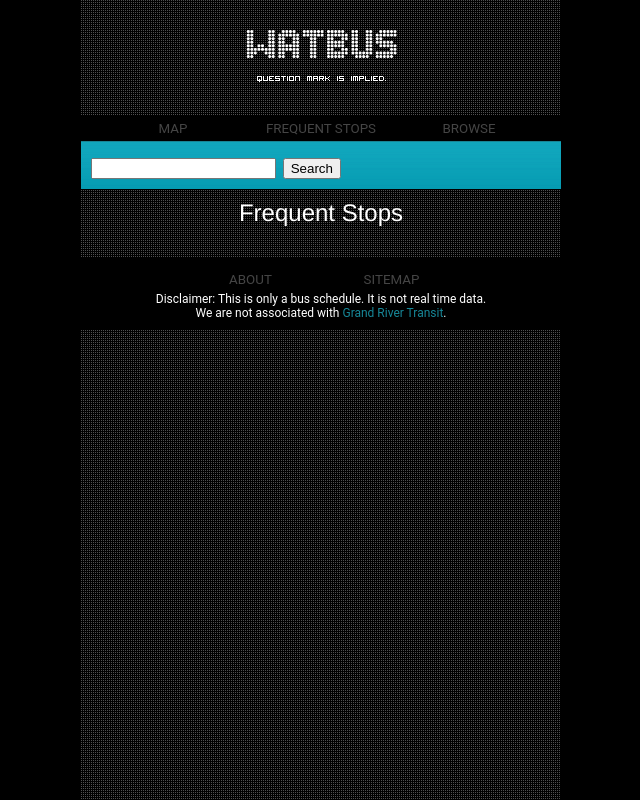
After one commit to mrpoulin/watbus, a Django app: page /watbus/browse/frequent_stops/ in a window 1280 px wide. The commit adds this page. Shown: the whole page, without its empty margins (319-959 px from the left). Run offline with Django 3.2, Linux system fonts and the light colour scheme; data that the repository does not hold is empty.

Commit message:
Renamed terminals to frequent stops

```diff
--- a/watbus/templates/watbus/base.html
+++ b/watbus/templates/watbus/base.html
@@ -21,8 +21,8 @@
         <ul>
             <li class="navitem {% if urlname == "map" %}current{% endif %}">
             <a href={% url 'watbus.views.map' %}>MAP</a></li>
-            <li class="navitem {% if urlname == "terminals" %}current{% endif %}">
-           <a href={% url 'watbus.views.browse_all_terminals' %}>TERMINALS</a></li>
+            <li class="navitem {% if urlname == "freqstops" %}current{% endif %}">
+            <a href={% url 'watbus.views.browse_all_freqstops' %}>FREQUENT STOPS</a></li>
             <li class="navitem {% if urlname == "browse" %}current{% endif %}">
             <a href={% url 'watbus.views.browse' %}>BROWSE</a></li>
         </ul>
--- /dev/null
+++ b/watbus/templates/watbus/browse_all_freqstops.html
@@ -0,0 +1,12 @@
+{% extends "watbus/base.html" %}
+{% block title %} Watbus - Frequest Stops {% endblock %}
+
+{% block content %}
+  <h2 class="pagetitle">Frequent Stops</h2>
+  <ul class="terminallist">
+    {% for stops in freqstops %}
+    <li class="terminallist_terminal"><a href="{% url 'watbus.views.browse_freqstop' stops.0 %}"> {{ stops.1 }} </a></li>
+    {% endfor %}
+  </ul>
+
+{% endblock %}
--- a/watbus/templates/watbus/browse_terminal.html
+++ b/watbus/templates/watbus/browse_freqstop.html
@@ -1,9 +1,9 @@
 {% extends "watbus/base.html" %}
-{% block title %} Watbus - Terminal:  {{ terminal_name }} {% endblock %}
+{% block title %} Watbus - Frequent Stop:  {{ stop_name }} {% endblock %}
 
 {% block content %}
 
-<h2 class="pagetitle"> {{ terminal_name }} </h2>
+<h2 class="pagetitle"> {{ stop_name }} </h2>
 
   {% for stop_id, buses in stops %}
   <h3 class="pagesubtitle" id="stop_{{ stop_id }}">Stop {{ stop_id }} </h3>
--- a/watbus/urls.py
+++ b/watbus/urls.py
@@ -9,8 +9,8 @@ urlpatterns = patterns('',
         url(r'^browse/$', views.browse, name='browse'),
         url(r'^browse/stops/(?P<stop_id>.+)/$', views.browse_stops, name='browse'),
         url(r'^browse/trips/(?P<trip_id>.+)/$', views.browse_trips, name='browse'),
-        url(r'^browse/terminals/$', views.browse_all_terminals, name='terminals'),
-        url(r'^browse/terminals/(?P<terminal_id>place_.+)/$', views.browse_terminal, name='terminals'),
+        url(r'^browse/frequent_stops/$', views.browse_all_freqstops, name='freqstop'),
+        url(r'^browse/frequent_stop/(?P<stop_id>place_.+)/$', views.browse_freqstop, name='freqstop'),
         url(r'^stopjson$', views.stopjson, name='stopjson'),
         url(r'^about$', views.about, name='about'),
         url(r'^sitemap$', views.sitemap, name='sitemap')
--- a/watbus/views.py
+++ b/watbus/views.py
@@ -33,7 +33,7 @@ def search(request):
         #redirect to terminal if stop is part of terminal.
         stop = Stops.objects.get(stop_id=query)
         if stop.parent_station:
-            return redirect(reverse('watbus.views.browse_terminal', kwargs={'terminal_id':stop.parent_station}) + '#stop_' + str(stop.stop_id))
+            return redirect(reverse('watbus.views.browse_freqstop', kwargs={'stop_id':stop.parent_station}) + '#stop_' + str(stop.stop_id))
         else:
             return redirect('watbus.views.browse_stops', stop_id=query)
     else:
@@ -115,24 +115,24 @@ def browse_trips(request, trip_id):
     context = {'next_buses_by_stop' : next_bus_list, 'trip_id' : trip_id }
     return render(request, 'watbus/browse_trips.html', context)
 
-def browse_all_terminals(request):
+def browse_all_freqstops(request):
 
-    pois = Stops.objects.filter(location_type=1).values_list('stop_id', 'stop_name')
-    return render(request, 'watbus/browse_all_terminals.html', { 'pois' : pois })
+    freqstops = Stops.objects.filter(location_type=1).values_list('stop_id', 'stop_name')
+    return render(request, 'watbus/browse_all_freqstops.html', { 'freqstops' : freqstops })
 
-def browse_terminal(request, terminal_id):
+def browse_freqstop(request, stop_id):
 
     #Get all stops that have the given terminal ID
-    terminal_stops = Stops.objects.filter(parent_station=terminal_id)
-    if not terminal_stops:
+    freqstops = Stops.objects.filter(parent_station=stop_id)
+    if not freqstops:
         raise Http404
 
     stop_dict = {}
-    for stop in terminal_stops:
+    for stop in freqstops:
         stopid = stop.stop_id
         stop_dict[stopid] = next_buses_by_time(datetime.datetime.now(), stopid)
 
-    return render(request, 'watbus/browse_terminal.html', { 'terminal_name' : terminal_stops[0].stop_name , 'stops' : stop_dict.iteritems() })
+    return render(request, 'watbus/browse_freqstop.html', { 'stop_name' : freqstops[0].stop_name , 'stops' : stop_dict.iteritems() })
 
 def about(request):
     return render(request, 'watbus/about.html')
```
Also changed, not shown: watbus/templates/watbus/browse_all_terminals.html (deleted, +0 -12 lines).
